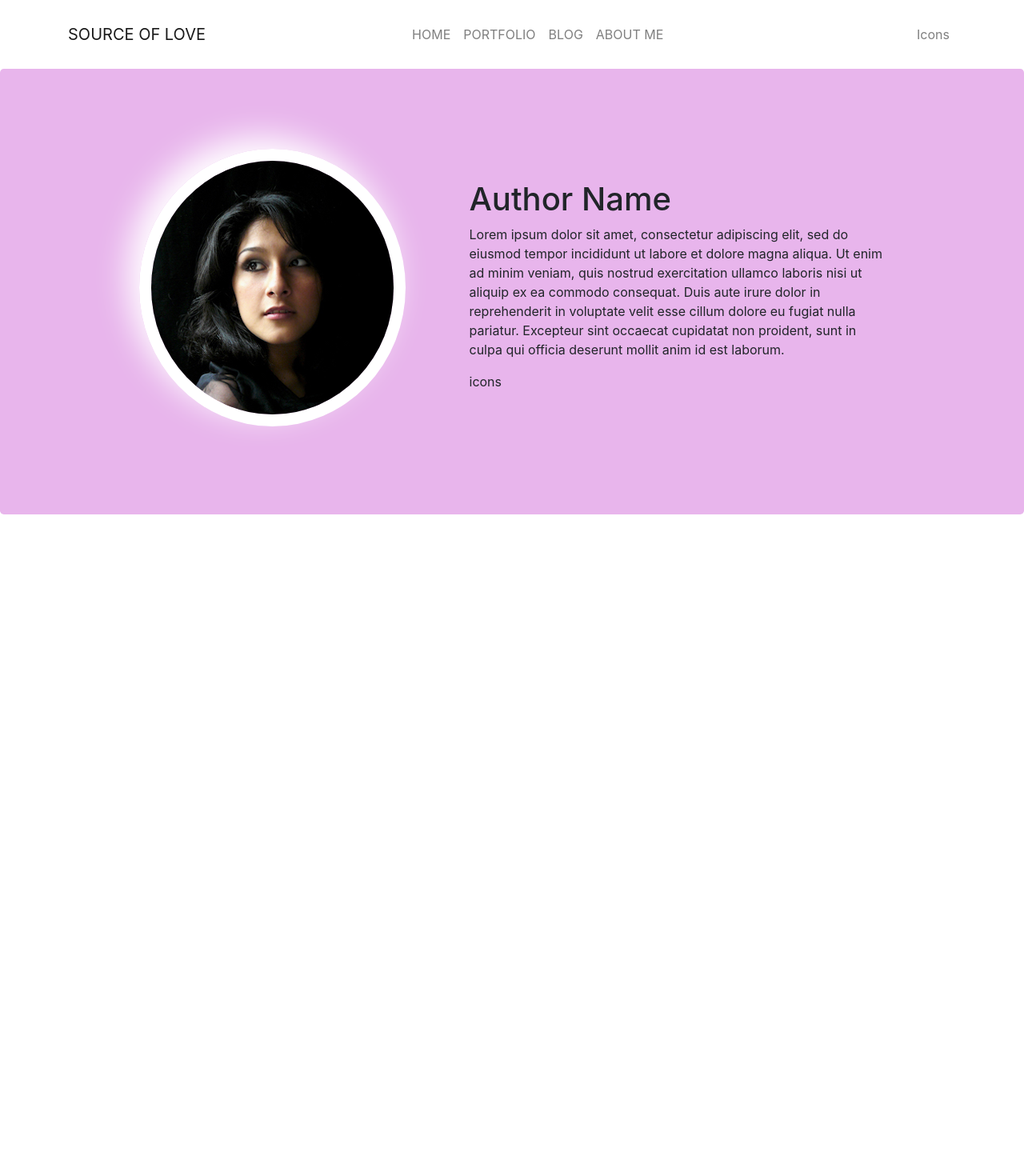
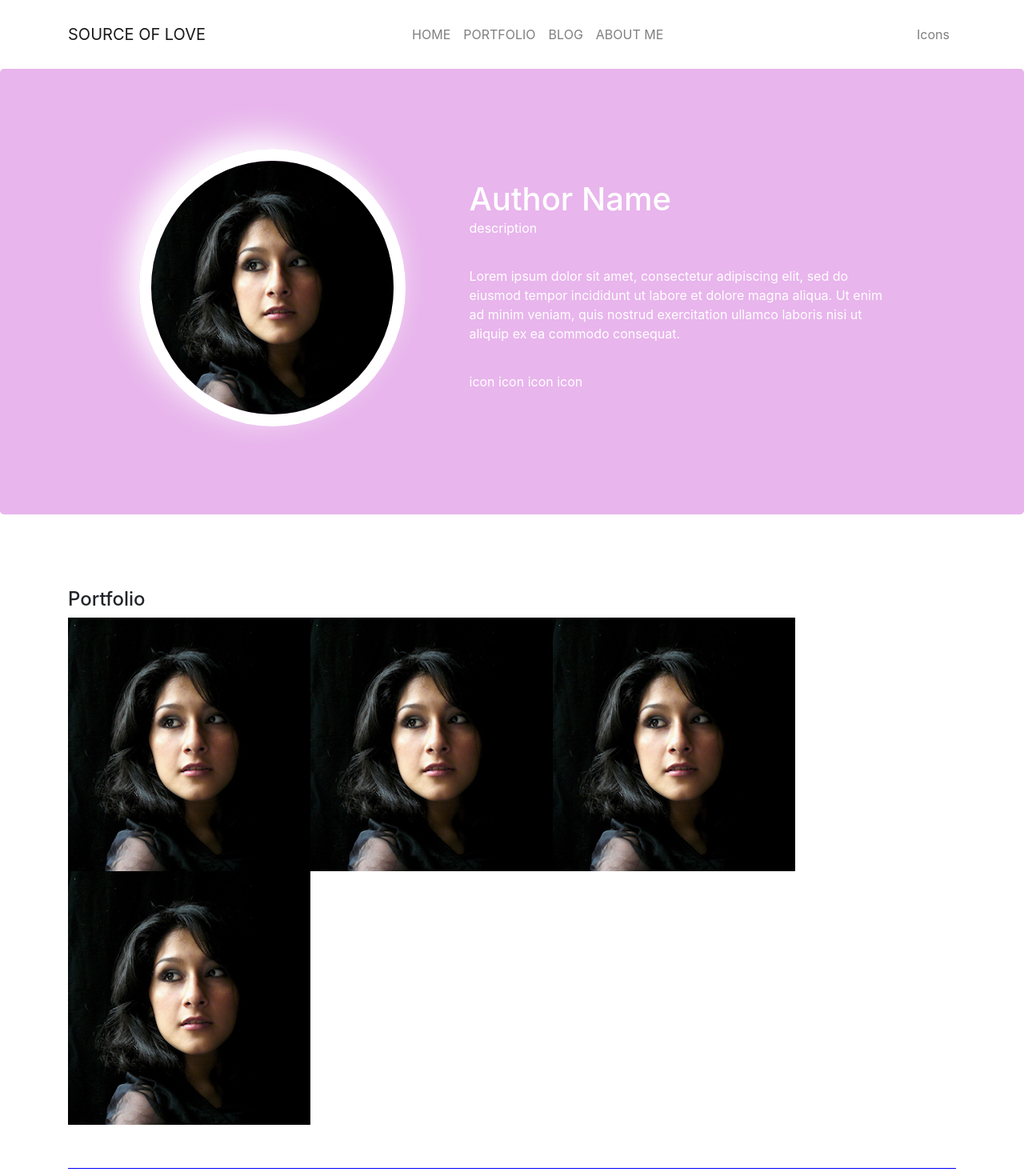
Before and after one commit to Frankazo/blog-template, a React app: page /#/ in a window 1280 px wide. Shown: the top 1470 px of the page at 80% size. Before the commit the page ends 800 px from the top, so only its background shows below. Built offline with nearby package versions, Linux system fonts and the light colour scheme.

Commit message:
Creating Portfolio Area

```diff
--- a/package.json
+++ b/package.json
@@ -18,8 +18,10 @@
     "react": "^16.4.2",
     "react-bootstrap": "^1.0.0-beta.5",
     "react-dom": "^16.4.2",
+    "react-id-swiper": "^3.0.0",
     "react-quill": "^1.3.5",
     "react-router-dom": "^4.3.1",
+    "reactstrap": "^8.4.1",
     "resolve": "1.6.0",
     "styled-components": "^5.1.1",
     "styled-system": "^5.1.5",
--- /dev/null
+++ b/src/components/home/Portfolio.js
@@ -0,0 +1,54 @@
+import React from 'react'
+import { Container, Row, Col } from 'reactstrap'
+import styled from 'styled-components'
+
+export const FeaturePostWrapper = styled.div`
+    padding-top: 60px;
+    padding-bottom: 47px;
+`
+
+export const FeaturePostSlideWrap = styled.div`
+    border-bottom: 1px solid blue;
+    padding-bottom: 54px;
+`
+
+const FeaturePostArea = (props) => {
+  return (
+    <FeaturePostWrapper id="feature-post">
+      <Container>
+        <Row>
+          <Col lg={12}>
+            <div>
+              <h4>Portfolio</h4>
+            </div>
+          </Col>
+        </Row>
+        <Row>
+          <Col lg={12}>
+            <FeaturePostSlideWrap>
+              <div>
+                {/* {blogs.map(blog => (
+                  <div className="item" key={blog.node.fields.slug}>
+                    <Blog
+                      content={{
+                        ...blog.node.fields,
+                        ...blog.node.frontmatter,
+                        title: truncateString(blog.node.frontmatter.title, 35)
+                      }}
+                    />
+                  </div>
+                ))} */}
+                <img src={require('../../author-2.jpg')} alt='Author Image'/>
+                <img src={require('../../author-2.jpg')} alt='Author Image'/>
+                <img src={require('../../author-2.jpg')} alt='Author Image'/>
+                <img src={require('../../author-2.jpg')} alt='Author Image'/>
+              </div>
+            </FeaturePostSlideWrap>
+          </Col>
+        </Row>
+      </Container>
+    </FeaturePostWrapper>
+  )
+}
+
+export default FeaturePostArea
--- /dev/null
+++ b/src/components/home/author.js
@@ -0,0 +1,52 @@
+import React, { Fragment } from 'react'
+import Jumbotron from 'react-bootstrap/Jumbotron'
+import styled from 'styled-components'
+
+const Container = styled.div`
+  display: flex;
+  flex-direction: column;
+  margin-left: 10vh;
+  justify-content: space-between;
+  height: 35vh;
+  width: 65vh;
+`
+const AuthorImg = styled.figure`
+  margin-bottom: 10px;
+  img{
+      border-radius: 50%;
+      border: 15px solid #fff;
+      box-shadow: -14.142px -14.142px 40px 0px rgb( 255, 255, 255 );
+  }
+  div{
+      border-radius: 50%;
+      background-color: rgb( 255, 255, 255 );
+  }
+`
+
+const Author = () => {
+  return (
+    <Fragment>
+      <Jumbotron
+        style={{ padding: '100px 0 100px 0', height: 'auto', backgroundColor: '#d77cde90', display: 'flex', alignItems: 'center', justifyContent: 'center', flexWrap: 'wrap' }}
+      >
+        <AuthorImg>
+          <img src={require('../../author-2.jpg')} alt='Author Image'/>
+        </AuthorImg>
+        <Container>
+          <div>
+            <h1 style={{ color: '#ffffff', margin: '0' }}>Author Name</h1>
+            <p style={{ color: '#ffffff' }}>description</p>
+          </div>
+          <p style={{ color: '#ffffff' }}>
+          Lorem ipsum dolor sit amet, consectetur adipiscing elit, sed do eiusmod tempor incididunt ut labore et dolore magna aliqua. Ut enim ad minim veniam, quis nostrud exercitation ullamco laboris nisi ut aliquip ex ea commodo consequat.
+          </p>
+          <p style={{ color: '#ffffff' }}>
+            icon icon icon icon
+          </p>
+        </Container>
+      </Jumbotron>
+    </Fragment>
+  )
+}
+
+export default Author
--- a/src/components/home/home.js
+++ b/src/components/home/home.js
@@ -1,47 +1,12 @@
 import React, { Fragment } from 'react'
-import Jumbotron from 'react-bootstrap/Jumbotron'
-import styled from 'styled-components'
-
-const Container = styled.div`
-  display: flex;
-  flex-direction: column;
-  margin-left: 10vh;
-  justify-content: space-between;
-  height: 35vh;
-  width: 65vh;
-`
-const AuthorImg = styled.figure`
-    margin-bottom: 10px;
-    img{
-        border-radius: 50%;
-        border: 15px solid #fff;
-        box-shadow: -14.142px -14.142px 40px 0px rgb( 255, 255, 255 );
-    }
-    div{
-        border-radius: 50%;
-        background-color: rgb( 255, 255, 255 );
-    }
-`
+import Author from './author'
+import Portfolio from './Portfolio'
 
 const Home = () => {
   return (
     <Fragment>
-      <Jumbotron
-        style={{ padding: '100px 0 100px 0', height: 'auto', backgroundColor: '#d77cde90', display: 'flex', alignItems: 'center', justifyContent: 'center', flexWrap: 'wrap' }}
-      >
-        <AuthorImg>
-          <img src={require('../../author-2.jpg')} alt='Author Image'/>
-        </AuthorImg>
-        <Container>
-          <h1>Author Name</h1>
-          <p>
-          Lorem ipsum dolor sit amet, consectetur adipiscing elit, sed do eiusmod tempor incididunt ut labore et dolore magna aliqua. Ut enim ad minim veniam, quis nostrud exercitation ullamco laboris nisi ut aliquip ex ea commodo consequat. Duis aute irure dolor in reprehenderit in voluptate velit esse cillum dolore eu fugiat nulla pariatur. Excepteur sint occaecat cupidatat non proident, sunt in culpa qui officia deserunt mollit anim id est laborum.
-          </p>
-          <p>
-            icons
-          </p>
-        </Container>
-      </Jumbotron>
+      <Author />
+      <Portfolio />
     </Fragment>
   )
 }
```
Also changed, not shown: 1 other file (tests, documents, lock files or other folders).
